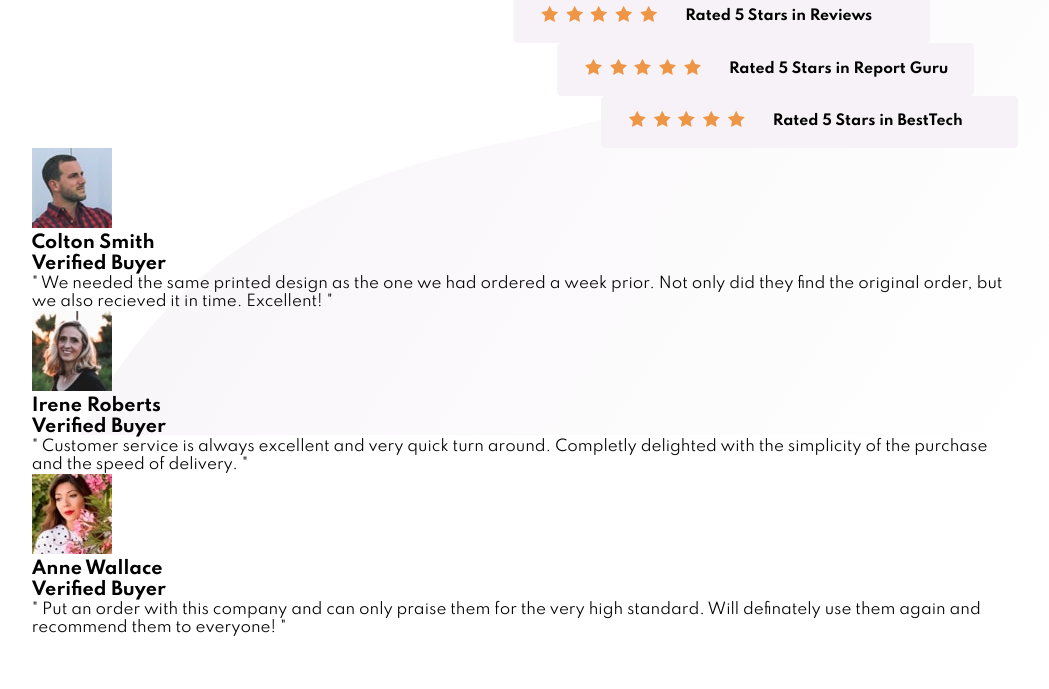
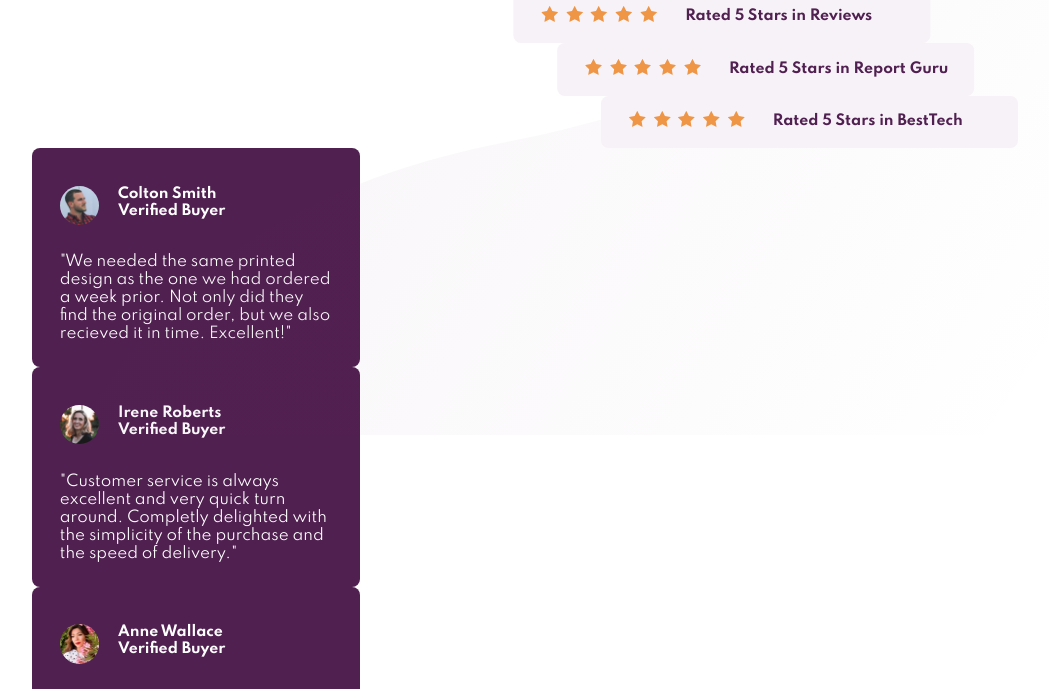
Before and after one commit to hassanahmadp/social-proof-section, a plain HTML site: page index.html in a window 1280 px wide. Shown: the part 365-1054 px from the top of the page, without its empty margins (115-1164 px from the left). Before the commit the page ends 1002 px from the top, so only its background shows below. Drawn offline with Linux system fonts and the light colour scheme.

Commit message:
going to sleep

```diff
--- a/css/_main.scss
+++ b/css/_main.scss
@@ -8,8 +8,10 @@ main {
   padding-right: 6rem;
   h2 {
     font-size: 3rem;
+    color: color(very-dark-magenta);
   }
   p {
+    // font-weight: 500;
     margin-top: 1rem;
     line-height: 1.3rem;
   }
@@ -18,6 +20,7 @@ main {
 .star-section {
   flex: 1 1 30rem;
   width: 54rem * (5/8);
+  width: 20rem * (5/8);
   flex-direction: column;
   @include flex(space-around, flex-end);
   .star-div {
@@ -27,7 +30,7 @@ main {
     width: 44.5rem * (5/8);
     display: flex;
     align-items: center;
-    border-radius: 0.5rem * (5/8);
+    border-radius: 0.8rem * (5/8);
     .stars {
       display: inline-block;
       margin: 0 2.8rem * (5/8);
@@ -36,8 +39,8 @@ main {
       }
     }
     h3 {
+      color: color(very-dark-magenta);
       display: inline-block;
-      font-size: 1.5rem * (5/8);
     }
   }
 }
--- /dev/null
+++ b/css/_reviews.scss
@@ -0,0 +1,28 @@
+section.customer-reviews {
+}
+
+.review-div {
+  color: white;
+  background-color: color(very-dark-magenta);
+  height: 23.4rem * (5/8);
+  width: 35rem * (5/8);
+  padding: 4rem * (5/8) 3rem * (5/8);
+  border-radius: 8px;
+  .intro {
+    width: 100%;
+    height: auto;
+    margin-bottom: 3.6rem * (5/8);
+    img {
+      margin-right: 2rem * (5/8);
+      height: 4.2rem * (5/8);
+      width: 4.2rem * (5/8);
+      border-radius: 50%;
+      float: left;
+    }
+  }
+  p {
+    font-weight: 400;
+    font-size: 1rem;
+    // color: color(dark-grayish-magenta);
+  }
+}
--- a/css/styles.scss
+++ b/css/styles.scss
@@ -9,7 +9,7 @@ $colors: (
   @return map-get($colors, $color);
 }
 
-@mixin flex($just,$align) {
+@mixin flex($just, $align) {
   display: flex;
   justify-content: $just;
   align-items: $align;
@@ -34,10 +34,12 @@ body {
 }
 
 .desktop-background {
+  pointer-events: none;
   position: absolute;
 }
 
 .mobile-background {
+  pointer-events: none;
   position: absolute;
   display: none;
 }
@@ -52,4 +54,9 @@ body {
   right: 0;
 }
 
+h3 {
+  font-size: 1.5rem * (5/8);
+}
+
 @import "./main";
+@import "./reviews";
--- a/index.html
+++ b/index.html
@@ -17,19 +17,23 @@
     <title>Social Proof</title>
   </head>
   <body>
-    <img class="desktop-background top"
+    <img
+      class="desktop-background top"
       src="./images/bg-pattern-top-desktop.svg"
       alt="background pattern top desktop"
     />
-    <img class="desktop-background bottom"
+    <img
+      class="desktop-background bottom"
       src="./images/bg-pattern-bottom-desktop.svg"
       alt="background pattern bottom desktop"
     />
-    <img class="mobile-background top"
+    <img
+      class="mobile-background top"
       src="./images/bg-pattern-top-mobile.svg"
       alt="background pattern top mobile"
     />
-    <img class="mobile-background bottom"
+    <img
+      class="mobile-background bottom"
       src="./images/bg-pattern-bottom-mobile.svg"
       alt="background pattern bottom mobile"
     />
@@ -76,33 +80,39 @@
     </main>
     <section class="customer-reviews">
       <div class="review-div review-1">
+        <div class="intro">
           <img src="./images/image-colton.jpg" alt="reviewer image" />
           <h3 class="name">Colton Smith</h3>
           <h3 class="review-status">Verified Buyer</h3>
+        </div>
         <p class="review">
-          " We needed the same printed design as the one we had ordered a week
+          "We needed the same printed design as the one we had ordered a week
           prior. Not only did they find the original order, but we also recieved
-          it in time. Excellent! "
+          it in time. Excellent!"
         </p>
       </div>
       <div class="review-div review-2">
+        <div class="intro">
           <img src="./images/image-irene.jpg" alt="reviewer image" />
           <h3 class="name">Irene Roberts</h3>
           <h3 class="review-status">Verified Buyer</h3>
+        </div>
         <p class="review">
-          " Customer service is always excellent and very quick turn around.
+          "Customer service is always excellent and very quick turn around.
           Completly delighted with the simplicity of the purchase and the speed
-          of delivery. "
+          of delivery."
         </p>
       </div>
       <div class="review-div review-3">
+        <div class="intro">
           <img src="./images/image-anne.jpg" alt="reviewer image" />
           <h3 class="name">Anne Wallace</h3>
           <h3 class="review-status">Verified Buyer</h3>
+        </div>
         <p class="review">
-          " Put an order with this company and can only praise them for the very
+          "Put an order with this company and can only praise them for the very
           high standard. Will definately use them again and recommend them to
-          everyone! "
+          everyone!"
         </p>
       </div>
     </section>
```
Also changed, not shown: css/styles.css, 1 other file. Lines whose indentation alone changed are shown as unchanged.
